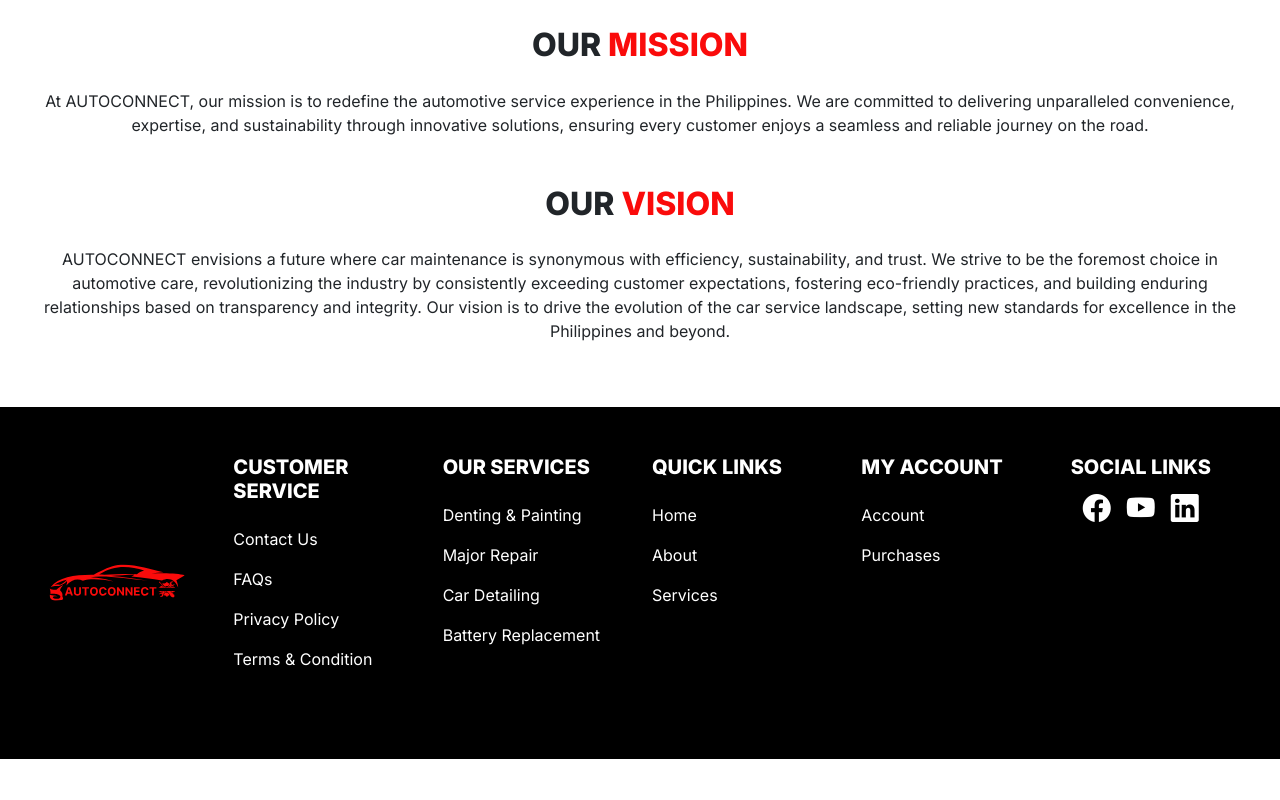
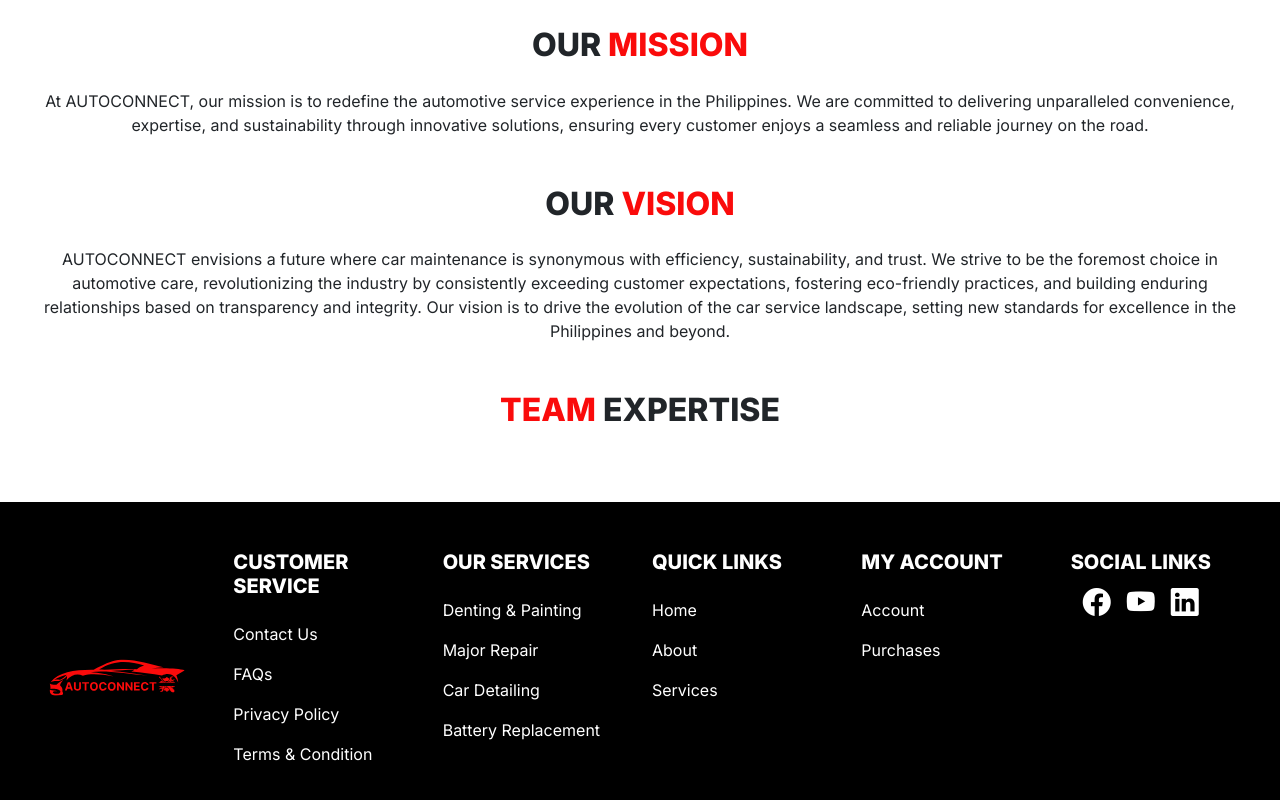
Before and after one commit to jaspherbagor/AutoConnect, a React (Create React App) app in the folder front-end/: page /about in a window 1280 px wide. Shown: the part 828-1628 px from the top of the page. Before the commit the page ends 1587 px from the top, so only its background shows below. Built offline with nearby package versions, Linux system fonts and the light colour scheme.

Commit message:
added a heading for team expertise

```diff
--- a/front-end/src/components/pages/client/about.jsx
+++ b/front-end/src/components/pages/client/about.jsx
@@ -8,8 +8,10 @@ const About = () => {
         <ClientNavbar/>
 
         <section className="about-section container-fluid px-md-4 px-sm-4 px-3 py-5">
+
             <h2 className="fw-bolder text-center mt-5 pt-4">ABOUT <span>AUTOCONNECT</span></h2>
             <p className="text-center lead mt-5">Founded in November 2023 by visionary entrepreneur Ronaldo Tarroza, AUTO CONNECT stands as a testament to a commitment to redefine the landscape of the automotive service industry in the Philippines. Our core mission is rooted in the desire to streamline the experience for discerning car owners seeking top-notch mechanical expertise. AUTO CONNECT introduces a pioneering methodology to automotive care with its innovative Doorstep - Pickup & Drop service.</p>
+
             <div className="row text-center">
               <h2 className="fw-bolder mt-5 mb-5">CORE <span>VALUES</span></h2>
               <div className="col-md-4">
@@ -28,10 +30,14 @@ const About = () => {
                 <p>AUTO CONNECT upholds the highest standards of integrity in transparent communication, honest assessments, and fair pricing. We prioritize trust through ethical practices, fostering long-term relationships built on accountability and reliability.</p>
               </div>
             </div>
+
             <h2 className="fw-bolder text-center mt-5 mb-4">OUR <span>MISSION</span></h2>
             <p>At AUTOCONNECT, our mission is to redefine the automotive service experience in the Philippines. We are committed to delivering unparalleled convenience, expertise, and sustainability through innovative solutions, ensuring every customer enjoys a seamless and reliable journey on the road.</p>
+
             <h2 className="fw-bolder text-center mt-5 mb-4">OUR <span>VISION</span></h2>
             <p>AUTOCONNECT envisions a future where car maintenance is synonymous with efficiency, sustainability, and trust. We strive to be the foremost choice in automotive care, revolutionizing the industry by consistently exceeding customer expectations, fostering eco-friendly practices, and building enduring relationships based on transparency and integrity. Our vision is to drive the evolution of the car service landscape, setting new standards for excellence in the Philippines and beyond.</p>
+
+            <h2 className="fw-bolder text-center mt-5 mb-4"><span>TEAM</span> EXPERTISE</h2>
         </section>
 
         <ClientFooter/>
```
